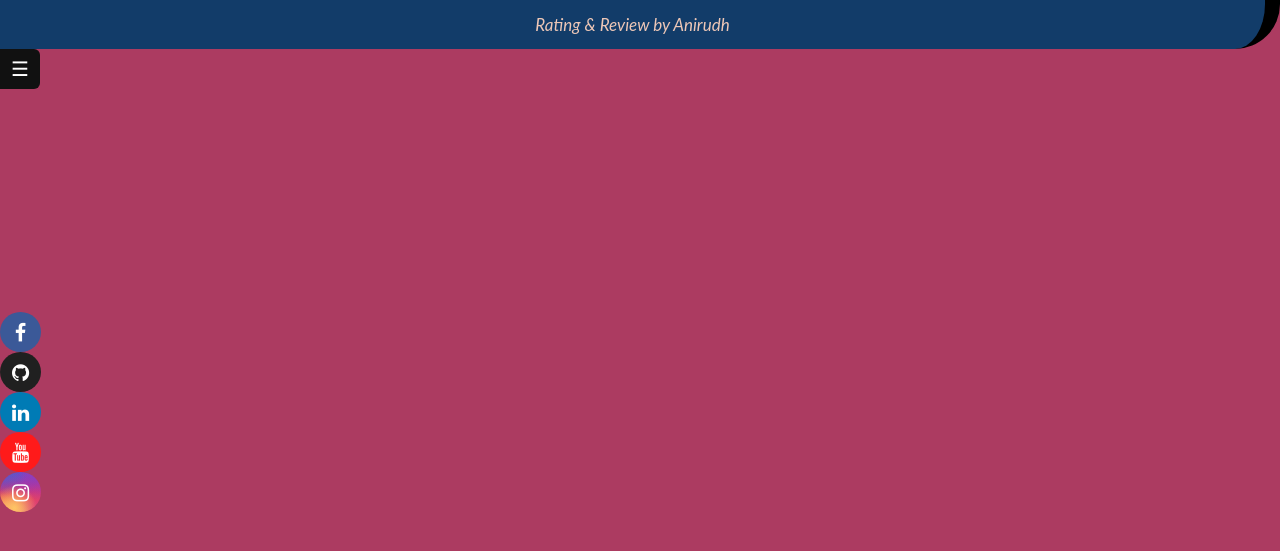
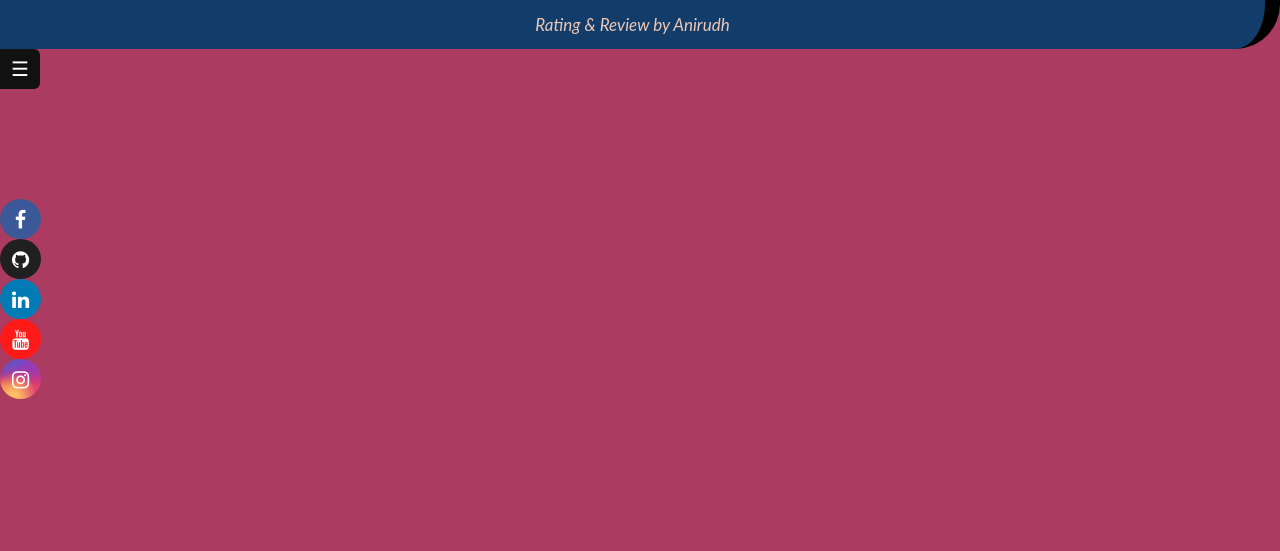
Before and after one commit to apurvchaudhary/articulate, a Django app: template articulate/articulate_static/templates/home.html in a window 1280 px wide. Shown: the part 168-719 px from the top of the page. Run offline with Django 3.2, Linux system fonts and the light colour scheme; the template is opened without the code that fills it, so the values that code supplies are empty.

Commit message:
fixed icons removed top %

```diff
--- a/articulate/articulate_static/templates/home.html
+++ b/articulate/articulate_static/templates/home.html
@@ -13,7 +13,7 @@
 
 .icon-bar {
   position: fixed;
-  top: 60%;
+  margin-top: 150px;
 }
 
 .icon-bar a {
```
